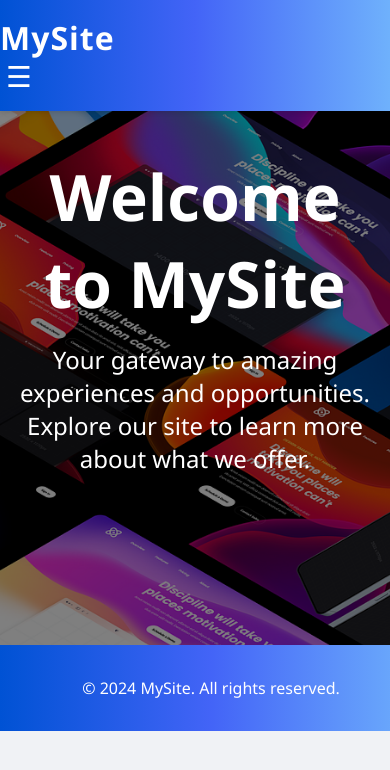
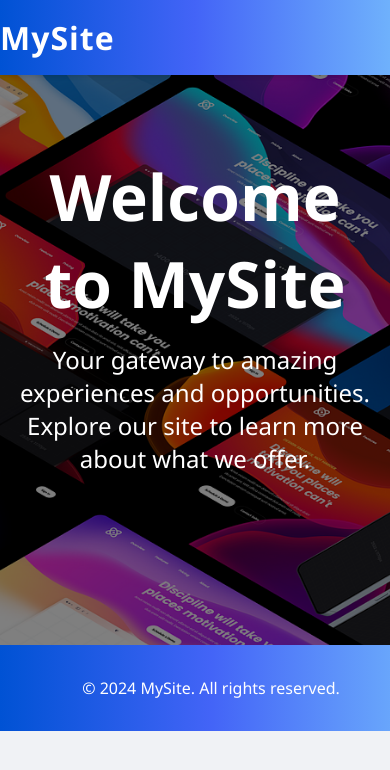
Before and after one commit to VIKRAM1704/UserManagementSystem, a plain HTML site: page HomeHtml.html in a window 390 px wide. Shown: the top 770 px of the page. Drawn offline with Linux system fonts and the light colour scheme.

Commit message:
Update HomeHtml.html

```diff
--- a/HomeHtml.html
+++ b/HomeHtml.html
@@ -20,10 +20,7 @@
             <li><a href="AdminLoginHtml.html">Admin Login</a></li>
           </ul>
         </nav>
-        <button class="menu-toggle" aria-label="Toggle navigation">
-          &#9776;
-        </button>
-      </div>
+        </div>
     </header>
     <main>
       <section class="hero">
@@ -37,6 +34,5 @@
     <footer class="footer">
       <p>&copy; 2024 MySite. All rights reserved.</p>
     </footer>
-    <script src="HomeJavaScript.js"></script>
   </body>
 </html>
```
